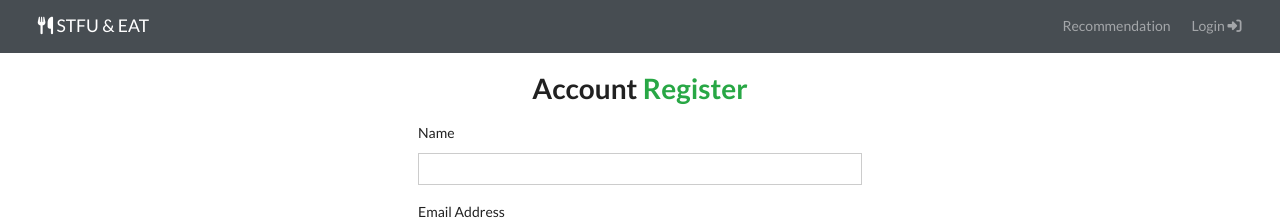
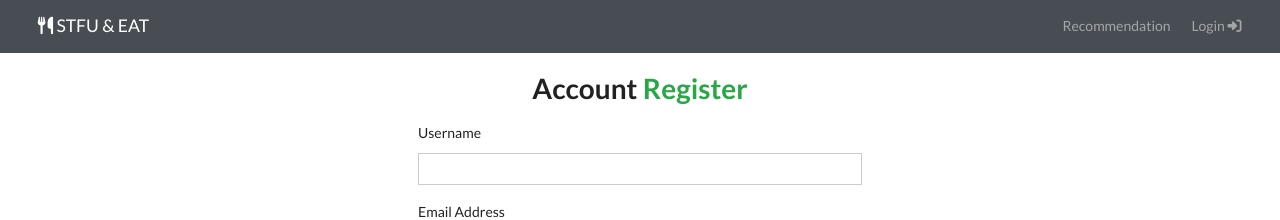
Before and after one commit to daniellespencer/stfu-and-eat, a React (Create React App) app: page /register in a window 1280 px wide. Shown: the top 220 px of the page. Built offline with nearby package versions, Linux system fonts and the light colour scheme.

Commit message:
updated name to username

```diff
--- a/src/components/auth/Register.js
+++ b/src/components/auth/Register.js
@@ -20,25 +20,25 @@ const Register = (props) => {
   }, [error, isAuthenticated, props.history]);
 
   const [user, setUser] = useState({
-    name: "",
+    username: "",
     email: "",
     password: "",
     password2: "",
   });
 
-  const { name, email, password, password2 } = user;
+  const { username, email, password, password2 } = user;
 
   const onChange = (e) => setUser({ ...user, [e.target.name]: e.target.value });
 
   const onSubmit = (e) => {
     e.preventDefault();
-    if (name === "" || email === "" || password === "") {
+    if (username === "" || email === "" || password === "") {
       alert("Please enter all fields", "danger");
     } else if (password !== password2) {
       alert("Passwords do not match", "danger");
     } else {
       register({
-        name,
+        username,
         email,
         password,
       });
@@ -53,11 +53,11 @@ const Register = (props) => {
       </h1>
       <form onSubmit={onSubmit}>
         <div className='form-group'>
-          <label htmlFor='name'>Name</label>
+          <label htmlFor='username'>Username</label>
           <input
             type='text'
-            name='name'
-            value={name}
+            name='username'
+            value={username}
             onChange={onChange}
             required
           />
--- a/src/components/auth/context/authContext.js
+++ b/src/components/auth/context/authContext.js
@@ -35,7 +35,7 @@ const AuthState = props => {
     }
 
     try {
-      const res = await axios.get("api/user-registration");
+      const res = await axios.get("/api/user-login");
 
       dispatch({
         type: USER_LOADED,
```
